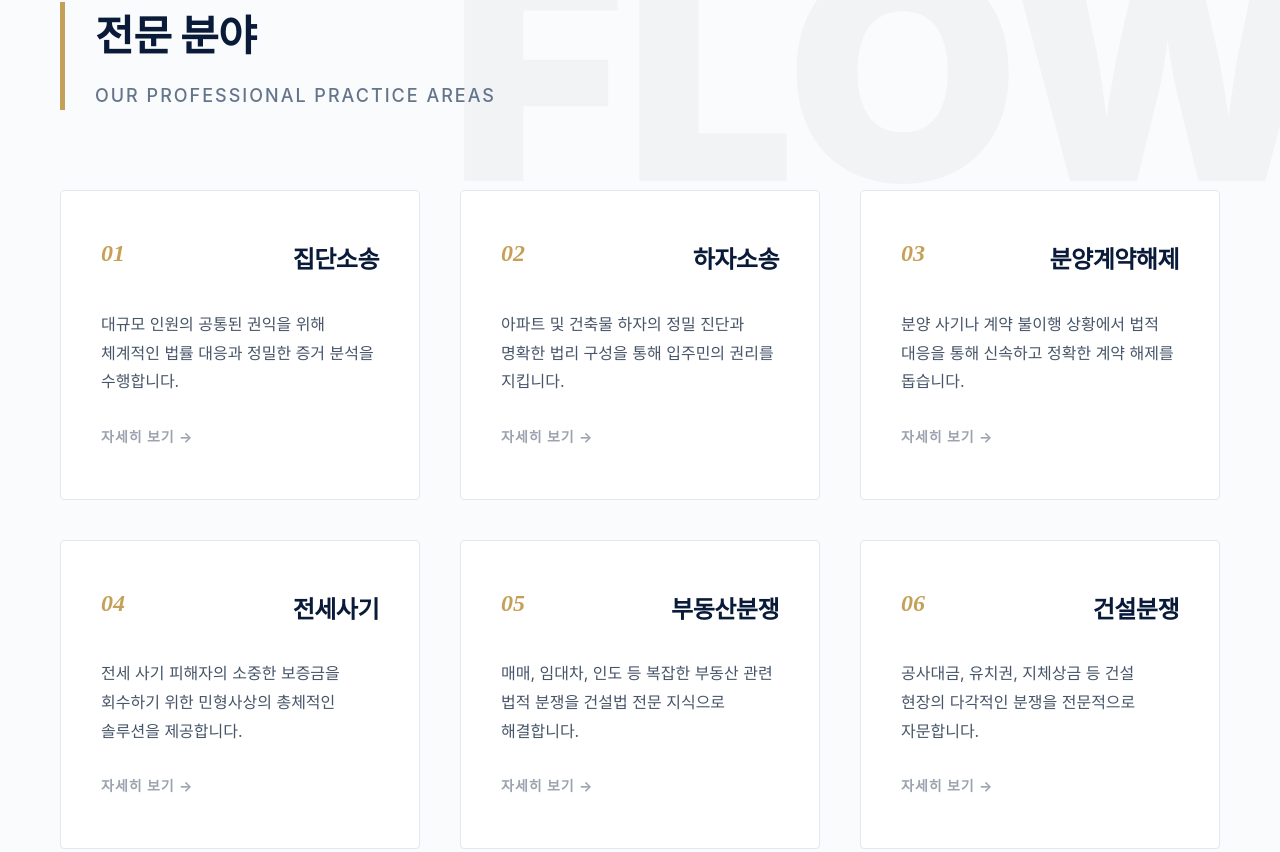
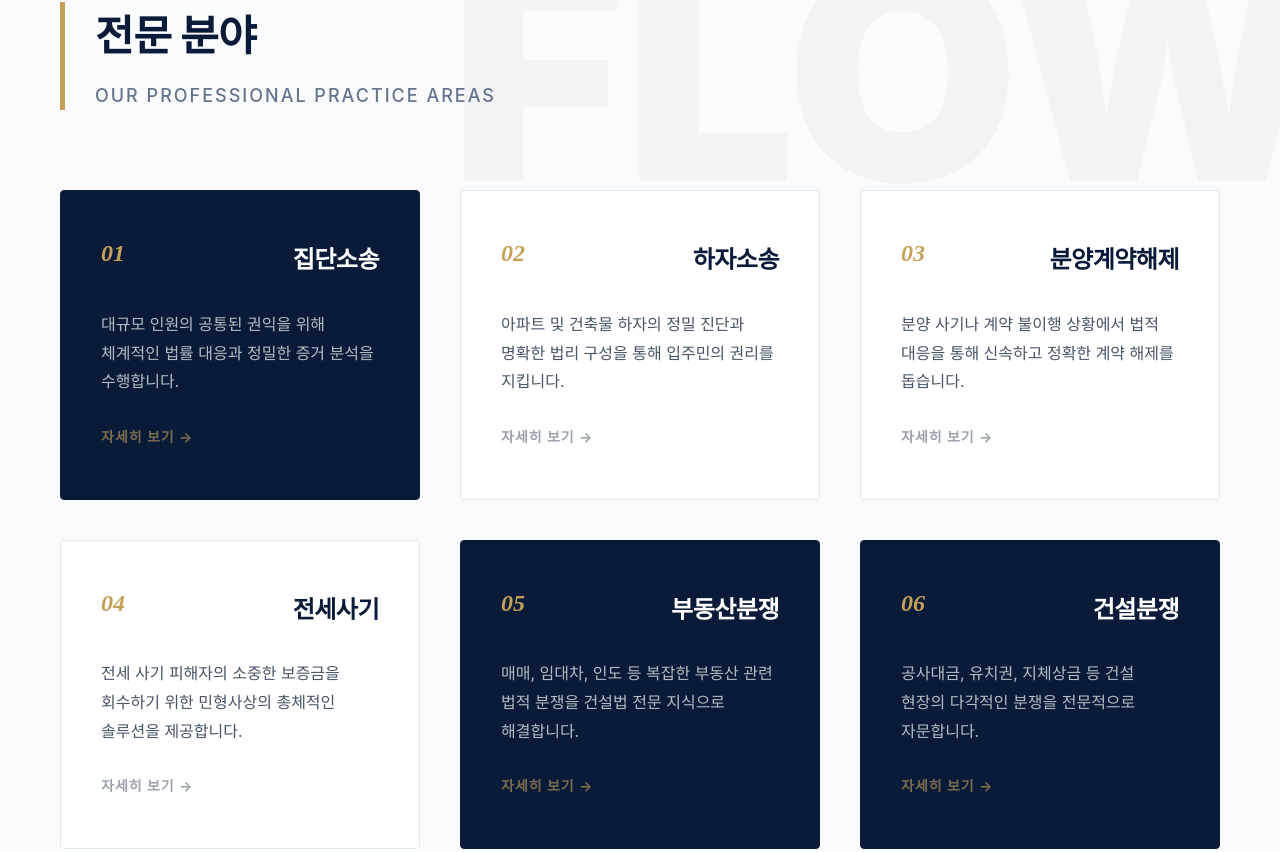
Before and after one commit to 2026flowlaw-cpu/flow, a Next.js app: page / in a window 1280 px wide. Shown: the part 1068-1920 px from the top of the page. Built offline with nearby package versions, Linux system fonts and the light colour scheme.

Commit message:
Apply alternating staggered background colors to PracticeAreas cards

```diff
--- a/src/components/PracticeAreas/PracticeAreas.module.css
+++ b/src/components/PracticeAreas/PracticeAreas.module.css
@@ -137,6 +137,37 @@
   width: 100%;
 }
 
+.cardAccent {
+  background-color: #0A1B39;
+  border-color: #0A1B39;
+}
+
+.cardAccent .cardTitle {
+  color: #ffffff;
+}
+
+.cardAccent .cardDescription {
+  color: rgba(255, 255, 255, 0.7);
+}
+
+.cardAccent .number {
+  color: #C5A059;
+}
+
+.cardAccent .more {
+  color: #C5A059;
+  opacity: 0.6;
+}
+
+.cardAccent::after {
+  background-color: #ffffff;
+}
+
+.cardAccent:hover {
+  background-color: #0d2249;
+  border-color: #C5A059;
+}
+
 @media (max-width: 1024px) {
   .grid {
     grid-template-columns: repeat(2, 1fr);
--- a/src/components/PracticeAreas/PracticeAreas.tsx
+++ b/src/components/PracticeAreas/PracticeAreas.tsx
@@ -59,11 +59,15 @@ const PracticeAreas = () => {
           <p className={styles.subtitle}>Our Professional Practice Areas</p>
         </div>
         <div className={styles.grid}>
-          {practiceAreas.map((area, index) => (
+          {practiceAreas.map((area, index) => {
+            // 엇갈린 패턴을 만들기 위한 로직 (1, 5, 9번째 카드 등에 포인트 색상)
+            const isAccent = (index % 4 === 0) || (index === 5);
+
+            return (
               <Link
                 key={index}
                 href={area.href}
-              className={styles.card}
+                className={`${styles.card} ${isAccent ? styles.cardAccent : ''}`}
               >
                 <div className={styles.top}>
                   <span className={styles.number}>{(index + 1).toString().padStart(2, '0')}</span>
@@ -74,7 +78,8 @@ const PracticeAreas = () => {
                   <span className={styles.more}>자세히 보기 →</span>
                 </div>
               </Link>
-          ))}
+            );
+          })}
         </div>
       </div>
     </section>
```
Lines whose indentation alone changed are shown as unchanged.
